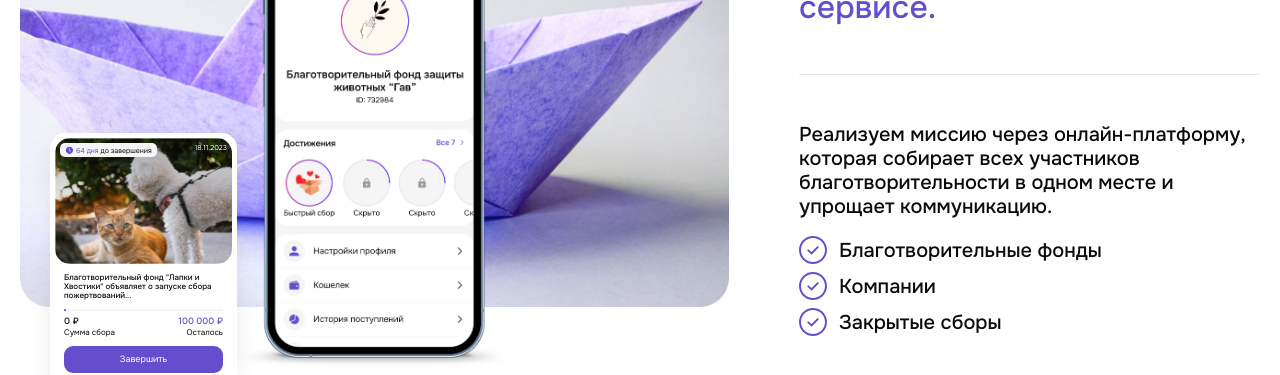
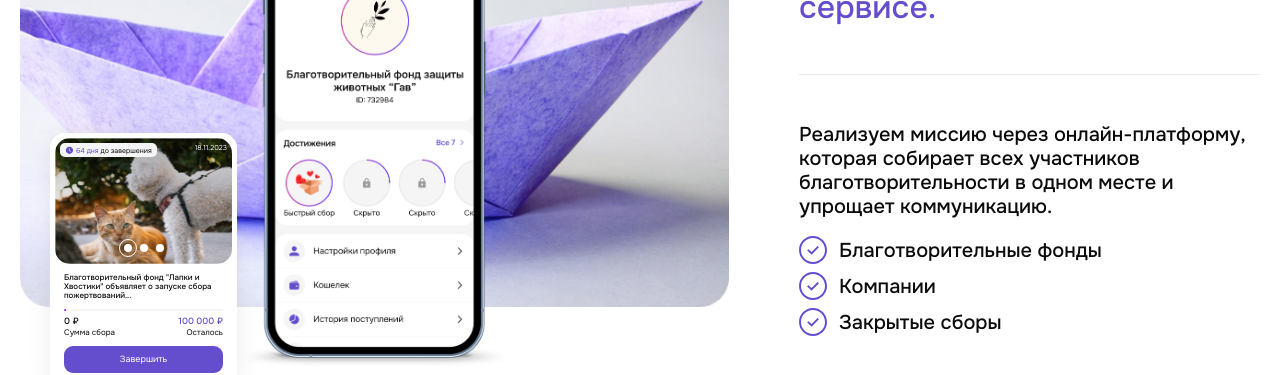
Before and after one commit to GoBDaNWeb/servatorum, a React (Vite) app: page / in a window 1280 px wide. Shown: the part 1120-1495 px from the top of the page. Built offline with nearby package versions, Linux system fonts and the light colour scheme.

Commit message:
check swiper bug #13

```diff
--- a/src/entities/collecting-card/ui/CollectingCard.tsx
+++ b/src/entities/collecting-card/ui/CollectingCard.tsx
@@ -1,9 +1,13 @@
-import { FC, ReactElement } from 'react';
+import { FC, ReactElement, useEffect, useRef, useState } from 'react';
+import { SwiperSlide } from 'swiper/react';
 
 import clsx from 'clsx';
 
+import { Pagination } from 'swiper/modules';
+import { Swiper as SwiperType } from 'swiper/types';
+
 import { cropText } from '@/shared/lib';
-import { Badge, Button, Fancybox, Image, LinkIcon, StarIcon } from '@/shared/ui';
+import { Badge, Button, Fancybox, Image, LinkIcon, StarIcon, Swiper } from '@/shared/ui';
 
 import s from './collecting-card.module.scss';
 
@@ -40,17 +44,17 @@ export const CollectingCard: FC<ICollectingCard> = ({
 	isPopular = false,
 	hasLink = false
 }) => {
-	// const [swiper, setSwiper] = useState<SwiperType>();
-	// const pagination = useRef<HTMLDivElement>(null);
+	const [swiper, setSwiper] = useState<SwiperType>();
+	const pagination = useRef<HTMLDivElement>(null);
 
-	// useEffect(() => {
-	// 	if (swiper && pagination.current) {
-	// 		swiper.pagination.destroy(); // Удаляем предыдущую пагинацию, если она была
-	// 		swiper.pagination.init(); // Инициализируем новую пагинацию
-	// 		swiper.pagination.render(); // Рендерим пагинацию
-	// 		swiper.pagination.update(); // Обновляем пагинацию
-	// 	}
-	// }, [swiper]);
+	useEffect(() => {
+		if (swiper && pagination.current) {
+			swiper.pagination.destroy(); // Удаляем предыдущую пагинацию, если она была
+			swiper.pagination.init(); // Инициализируем новую пагинацию
+			swiper.pagination.render(); // Рендерим пагинацию
+			swiper.pagination.update(); // Обновляем пагинацию
+		}
+	}, [swiper]);
 
 	const collectingCardClass = clsx(s.collectingCard, s[size], className);
 	const badgeClass = clsx(s.badge, s[badgeColor]);
@@ -92,14 +96,7 @@ export const CollectingCard: FC<ICollectingCard> = ({
 					<span className={s.date}>{date}</span>
 				</div>
 				<Fancybox className={s.swiperWrapper}>
-					<Image
-						paddingBottom='71%'
-						src={imgs[0]}
-						alt='slide'
-						className={s.image}
-						fancybox='collecting'
-					/>
-					{/* <Swiper
+					<Swiper
 						onSwiper={swiper => {
 							setSwiper(swiper);
 						}}
@@ -122,7 +119,7 @@ export const CollectingCard: FC<ICollectingCard> = ({
 							</SwiperSlide>
 						))}
 					</Swiper>
-					<div ref={pagination}></div> */}
+					<div ref={pagination}></div>
 				</Fancybox>
 			</div>
 			<div className={s.collectingCardBottom}>
```
